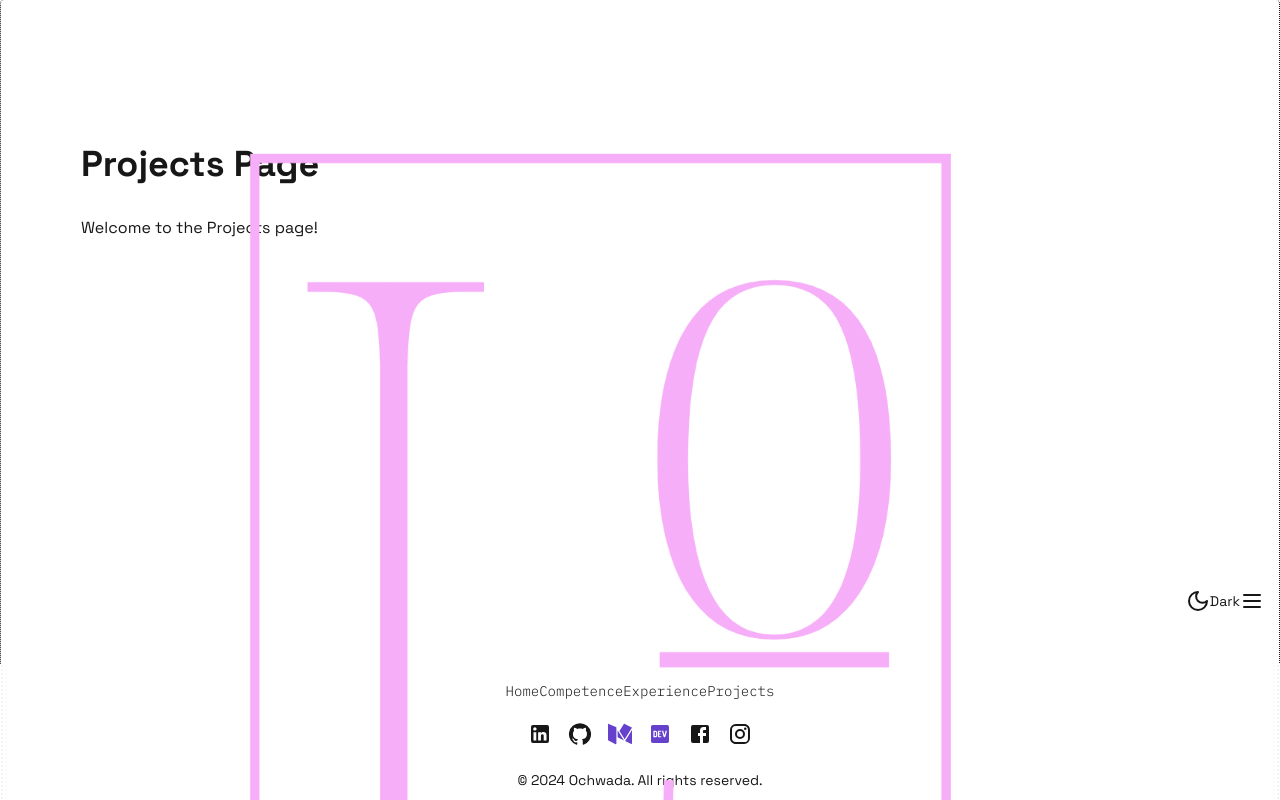
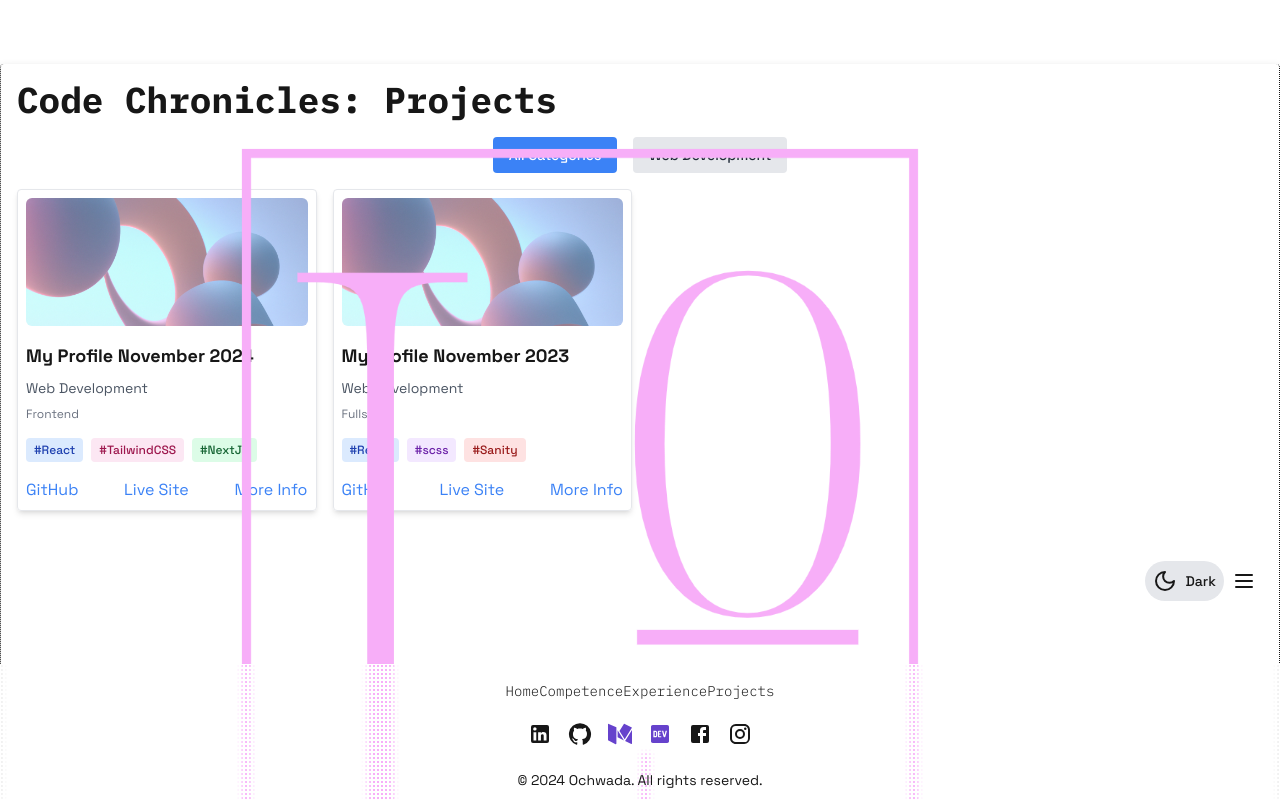
Before and after one commit to Ochwada/Profiles-24-25, a Next.js app: page /projects in a window 1280 px wide. Shown: the top 800 px of the page. Built offline with nearby package versions, Linux system fonts and the light colour scheme.

Commit message:
added the project page including filters

```diff
--- a/src/Components/Constant/index.js
+++ b/src/Components/Constant/index.js
@@ -1,11 +1,8 @@
 
 // src/Components/Constant/index.js
 
-import { title } from "process";
 
-
-
-// Header Navigation
+// -------------------------------------------Header Navigation --------------------
 export const navigation = [
     {
         id: 1,
@@ -29,6 +26,32 @@ export const navigation = [
         href: "/projects",
     },
 
+];
+// -------------------------------------------Projects Navigation --------------------
+
+export const projectsNavigation = [
+    {
+        id: 1,
+        name: "My Profile November 2024 ",
+        git_href: "https://ochwada.github.io/profile_nov2024/",
+        web_href: "https://linda-ochwada.netlify.app/",
+        href: "projects/profile_nov2024",
+        image:'/assets/dddepth.jpg',
+        category: "Web Development",
+        subcategory: "Frontend",
+        tools: ["#React", "#TailwindCSS", "#NextJS"],
+    },
+    {
+        id: 2,
+        name: "My Profile November 2023 ",
+        git_href: "https://ochwada.github.io/profile_nov2024/",
+        web_href: "https://linda-ochwada.netlify.app/",
+        href: "projects/profile_nov2024",
+        image:'/assets/dddepth.jpg',
+        category: "Web Development",
+        subcategory: "Fullstack",
+        tools: ["#React", "#scss", "#Sanity",],
+    },
 ];
 
 // --------------- Experience Page ---------------------------
--- a/src/app/projects/page.tsx
+++ b/src/app/projects/page.tsx
@@ -1,20 +1,205 @@
-import React from 'react';
-import PageTransition from '@/Components/Pages/PageTransition';
-import Header from '@/Components/Shared/Header';
-import Footer from '@/Components/Shared/Footer';
+"use client";
 
-const Projects: React.FC = () => (
-    <PageTransition>
-        <div className=" min-h-screen p-8 pb-20 gap-16 sm:p-20">
-            <Header />
-            <main className="flex flex-col gap-8 row-start-2 sm:items-start mt-16">
+import React, { useState } from "react";
+import { motion, useScroll } from "framer-motion";
 
-            <h1 className="text-4xl font-bold">Projects Page</h1>
-            <p>Welcome to the Projects page!</p>
-            </main>
-            <Footer />
-        </div >
-    </PageTransition>
+import PageTransition from "@/Components/Pages/PageTransition";
+import Header from "@/Components/Shared/Header";
+import Footer from "@/Components/Shared/Footer";
+import { projectsNavigation } from "@/Components/Constant";
+
+// Color mapping for tools
+const toolColors: Record<string, { bg: string; text: string }> = {
+    "#React": { bg: "bg-blue-100", text: "text-blue-800" },
+    "#TailwindCSS": { bg: "bg-pink-100", text: "text-pink-800" },
+    "#NextJS": { bg: "bg-green-100", text: "text-green-800" },
+    "#scss": { bg: "bg-purple-100", text: "text-purple-800" },
+    "#Sanity": { bg: "bg-red-100", text: "text-red-800" },
+};
+
+const ProjectCard: React.FC<{ project: typeof projectsNavigation[0]; onToolClick: (tool: string) => void }> = ({ project, onToolClick }) => (
+    <div className="border rounded p-2 shadow-md">
+        <img
+            src={project.image}
+            alt={project.name}
+            className="w-full h-32 object-cover rounded-md mb-4"
+        />
+        <h2 className="text-lg font-bold mb-2">{project.name}</h2>
+        <p className="text-sm mb-2 text-gray-600 dark:text-gray-400">{project.category}</p>
+        <p className="text-xs mb-4 text-gray-500 dark:text-gray-400">{project.subcategory}</p>
+        <div className="flex flex-wrap gap-2 mb-4">
+            {project.tools.map((tool, index) => {
+                const color = toolColors[tool] || { bg: "bg-gray-100", text: "text-gray-800" };
+                return (
+                    <button
+                        key={index}
+                        onClick={() => onToolClick(tool)}
+                        className={`px-2 py-1 text-xs font-medium rounded ${color.bg} ${color.text} cursor-pointer`}
+                    >
+                        {tool}
+                    </button>
+                );
+            })}
+        </div>
+        <div className="flex justify-between">
+            <a
+                href={project.git_href}
+                target="_blank"
+                rel="noopener noreferrer"
+                className="text-blue-500 hover:underline"
+            >
+                GitHub
+            </a>
+            <a
+                href={project.web_href}
+                target="_blank"
+                rel="noopener noreferrer"
+                className="text-blue-500 hover:underline"
+            >
+                Live Site
+            </a>
+            <a
+                href={project.href}
+                target="_blank"
+                rel="noopener noreferrer"
+                className="text-blue-500 hover:underline"
+            >
+                More Info
+            </a>
+        </div>
+    </div>
 );
 
+const Projects: React.FC = () => {
+    const { scrollYProgress } = useScroll();
+    const [selectedCategory, setSelectedCategory] = useState<string | null>(null);
+    const [selectedSubcategory, setSelectedSubcategory] = useState<string | null>(null);
+    const [selectedTool, setSelectedTool] = useState<string | null>(null);
+
+    const categories = Array.from(new Set(projectsNavigation.map((project) => project.category)));
+    const subcategories = selectedCategory
+        ? Array.from(
+              new Set(
+                  projectsNavigation
+                      .filter((project) => project.category === selectedCategory)
+                      .map((project) => project.subcategory)
+              )
+          )
+        : [];
+
+    const filteredProjects = projectsNavigation.filter((project) => {
+        return (
+            (!selectedCategory || project.category === selectedCategory) &&
+            (!selectedSubcategory || project.subcategory === selectedSubcategory) &&
+            (!selectedTool || project.tools.includes(selectedTool))
+        );
+    });
+
+    const handleToolClick = (tool: string) => {
+        setSelectedTool(tool === selectedTool ? null : tool);
+    };
+
+    return (
+        <div className="flex flex-col min-h-screen">
+            <div className="fixed top-0 left-0 w-full z-50">
+                <Header />
+            </div>
+            <div className="flex-grow pt-16 pb-16">
+                <PageTransition>
+                    <motion.div
+                        className="progress-bar fixed top-16 left-0 w-full h-1 bg-blue-500"
+                        style={{ scaleX: scrollYProgress }}
+                    />
+                    <div className="p-4">
+                        <h1 className="text-2xl mb-4">
+                            <span className="ibm-plex-mono-bold md:text-4xl text-2xl">
+                                Code Chronicles: Projects
+                            </span>
+                        </h1>
+
+                        {/* Category Tabs */}
+                        <div className="flex gap-4 mb-4 justify-center">
+                            <button
+                                onClick={() => {
+                                    setSelectedCategory(null);
+                                    setSelectedSubcategory(null);
+                                    setSelectedTool(null);
+                                }}
+                                className={`px-4 py-2 text-sm font-medium rounded ${
+                                    !selectedCategory ? "bg-blue-500 text-white" : "bg-gray-200 text-gray-800"
+                                }`}
+                            >
+                                All Categories
+                            </button>
+                            {categories.map((category, index) => (
+                                <button
+                                    key={index}
+                                    onClick={() => setSelectedCategory(category)}
+                                    className={`px-4 py-2 text-sm font-medium rounded ${
+                                        selectedCategory === category
+                                            ? "bg-blue-500 text-white"
+                                            : "bg-gray-200 text-gray-800"
+                                    }`}
+                                >
+                                    {category}
+                                </button>
+                            ))}
+                        </div>
+
+                        {/* Subcategory Tabs */}
+                        {selectedCategory && (
+                            <div className="flex gap-4 mb-4 justify-center">
+                                <button
+                                    onClick={() => setSelectedSubcategory(null)}
+                                    className={`px-4 py-2 text-sm font-medium rounded ${
+                                        !selectedSubcategory ? "bg-blue-500 text-white" : "bg-gray-200 text-gray-800"
+                                    }`}
+                                >
+                                    All Subcategories
+                                </button>
+                                {subcategories.map((subcategory, index) => (
+                                    <button
+                                        key={index}
+                                        onClick={() => setSelectedSubcategory(subcategory)}
+                                        className={`px-4 py-2 text-sm font-medium rounded ${
+                                            selectedSubcategory === subcategory
+                                                ? "bg-blue-500 text-white"
+                                                : "bg-gray-200 text-gray-800"
+                                        }`}
+                                    >
+                                        {subcategory}
+                                    </button>
+                                ))}
+                            </div>
+                        )}
+
+                        {/* Filter Info */}
+                        {selectedTool && (
+                            <div className="mb-4 text-sm text-gray-600 dark:text-gray-400">
+                                Filtering by Tool: <span className="font-bold">{selectedTool}</span>{" "}
+                                <button
+                                    onClick={() => setSelectedTool(null)}
+                                    className="text-blue-500 hover:underline ml-2"
+                                >
+                                    Clear Filter
+                                </button>
+                            </div>
+                        )}
+
+                        {/* Projects Grid */}
+                        <div className="grid gap-4 grid-cols-1 sm:grid-cols-2 lg:grid-cols-4">
+                            {filteredProjects.map((project) => (
+                                <ProjectCard key={project.id} project={project} onToolClick={handleToolClick} />
+                            ))}
+                        </div>
+                    </div>
+                </PageTransition>
+            </div>
+            <div className="fixed bottom-0 left-0 w-full z-50">
+                <Footer />
+            </div>
+        </div>
+    );
+};
+
 export default Projects;
```
Also changed, not shown: public/assets/dddepth.jpg (added).
